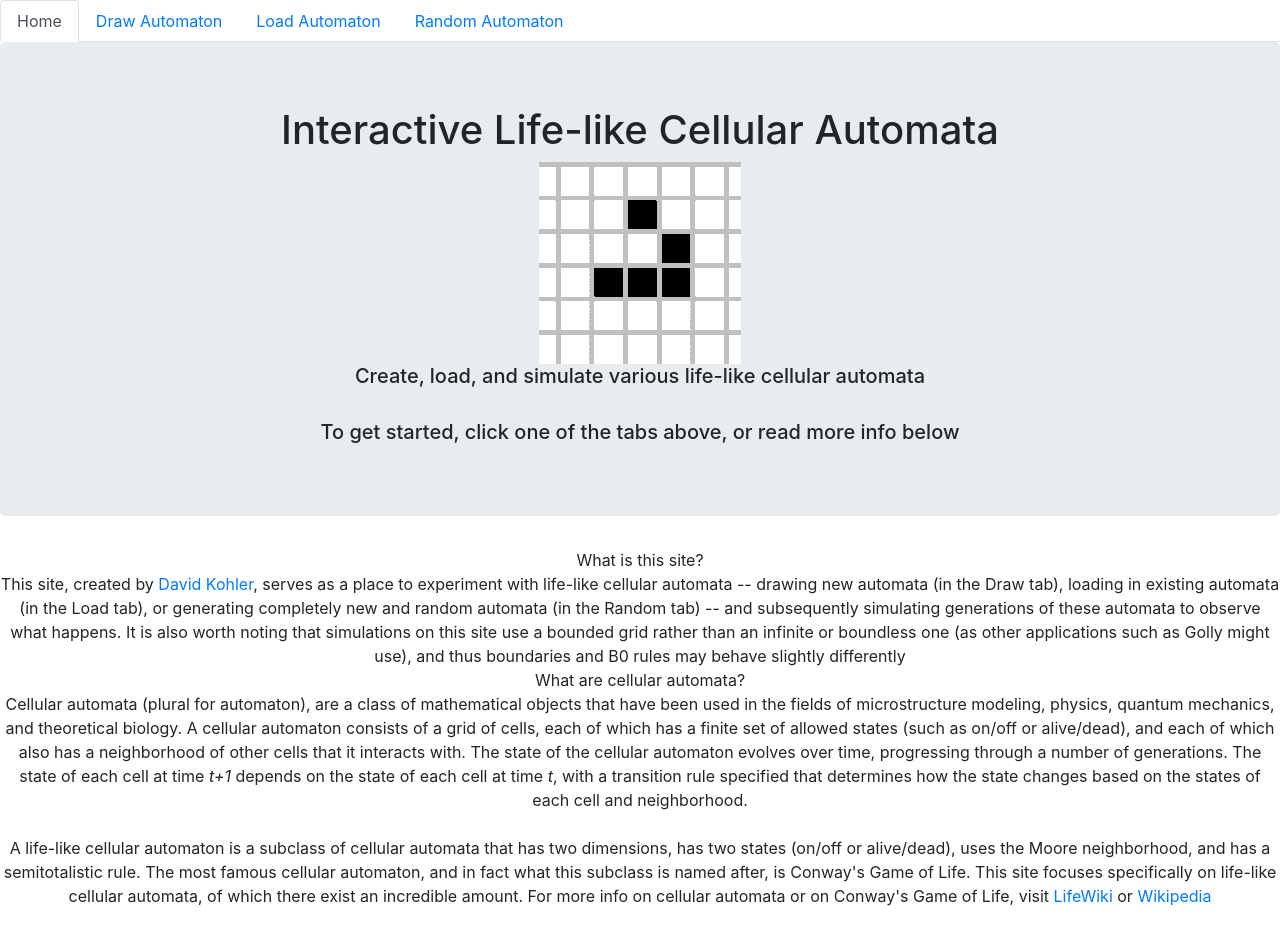
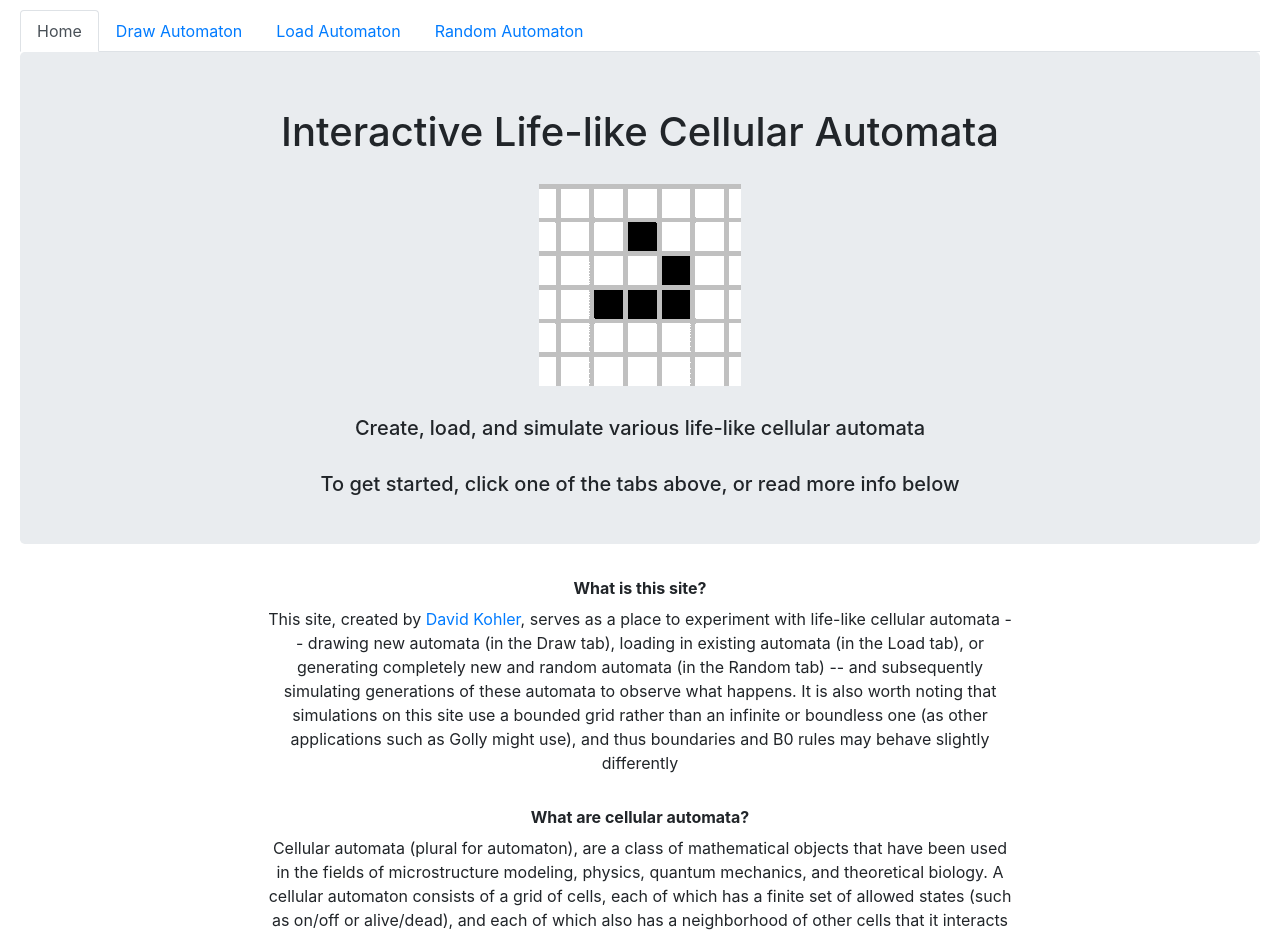
Before and after one commit to DavidKohler/Interactive-Life-like-Cellular-Automata, a React (Create React App) app: page / in a window 1280 px wide. Shown: the top 935 px of the page. Before the commit the page ends 908 px from the top, so only its background shows below. Built offline with nearby package versions, Linux system fonts and the light colour scheme.

Commit message:
[add] added styling to Homepage

```diff
--- a/src/App.js
+++ b/src/App.js
@@ -44,7 +44,8 @@ class App extends React.Component {
 
   render() {
     return (
-      <div className="App">
+      <div className="main-container">
+        <div className="tab-container">
           <Tabs
             defaultActiveKey="home"
             id="main-tab-group"
@@ -64,12 +65,9 @@ class App extends React.Component {
             </Tab>
           </Tabs>
         </div>
+      </div>
     );
   }
 }
 
 export default App;
-
-//TODO:
-// allow user to draw grid
-// styling
--- a/src/css/App.css
+++ b/src/css/App.css
@@ -1,38 +1,7 @@
-.App {
+.main-container {
   text-align: center;
 }
 
-.App-logo {
-  height: 40vmin;
-  pointer-events: none;
+.tab-container {
+  margin: 10px 20px 70px 20px;
 }
-
-@media (prefers-reduced-motion: no-preference) {
-  .App-logo {
-    animation: App-logo-spin infinite 20s linear;
-  }
-}
-
-.App-header {
-  background-color: #282c34;
-  min-height: 100vh;
-  display: flex;
-  flex-direction: column;
-  align-items: center;
-  justify-content: center;
-  font-size: calc(10px + 2vmin);
-  color: white;
-}
-
-.App-link {
-  color: #61dafb;
-}
-
-@keyframes App-logo-spin {
-  from {
-    transform: rotate(0deg);
-  }
-  to {
-    transform: rotate(360deg);
-  }
-}
--- /dev/null
+++ b/src/css/HomePage.css
@@ -0,0 +1,27 @@
+.gif-container {
+  padding: 20px 0px 30px 0px;
+}
+
+.jumbotron {
+  padding: 3.5rem 2rem 2.5rem 2rem !important;
+}
+
+.description-container {
+  padding: 0px 20%;
+}
+
+.site-description {
+  padding-bottom: 30px;
+}
+
+.site-description-header {
+  padding-bottom: 7px;
+}
+
+.automata-description {
+  padding-bottom: 10px;
+}
+
+.automata-description-header {
+  padding-bottom: 7px;
+}
--- a/src/tab_pages/HomePage.js
+++ b/src/tab_pages/HomePage.js
@@ -1,6 +1,11 @@
+import '../css/HomePage.css';
 import exampleGif from '../assets/gliderGif.gif';
 import Jumbotron from 'react-bootstrap/Jumbotron';
 import React, { Component } from 'react';
+
+/*
+    Component for Home Page Tab
+*/
 
 class HomePage extends Component {
   render() {
@@ -21,8 +26,12 @@ class HomePage extends Component {
               below
             </h5>
           </Jumbotron>
-          <div>
-            <div>What is this site?</div>
+        </div>
+        <div className="description-container">
+          <div className="site-description">
+            <div className="site-description-header">
+              <b>What is this site?</b>
+            </div>
             <div>
               This site, created by{' '}
               <a
@@ -42,7 +51,11 @@ class HomePage extends Component {
               such as Golly might use), and thus boundaries and B0 rules may
               behave slightly differently
             </div>
-            <div>What are cellular automata?</div>
+          </div>
+          <div className="automata-description">
+            <div className="automata-description-header">
+              <b>What are cellular automata?</b>
+            </div>
             <div>
               Cellular automata (plural for automaton), are a class of
               mathematical objects that have been used in the fields of
@@ -56,14 +69,14 @@ class HomePage extends Component {
               the state of each cell at time <i>t</i>, with a transition rule
               specified that determines how the state changes based on the
               states of each cell and neighborhood. <br />
-              <br />A life-like cellular automaton is a subclass of cellular
-              automata that has two dimensions, has two states (on/off or
-              alive/dead), uses the Moore neighborhood, and has a semitotalistic
-              rule. The most famous cellular automaton, and in fact what this
-              subclass is named after, is Conway's Game of Life. This site
-              focuses specifically on life-like cellular automata, of which
-              there exist an incredible amount. For more info on cellular
-              automata or on Conway's Game of Life, visit{' '}
+              <br className="custom-break" />A life-like cellular automaton is a
+              subclass of cellular automata that has two dimensions, has two
+              states (on/off or alive/dead), uses the Moore neighborhood, and
+              has a semitotalistic rule. The most famous cellular automaton, and
+              in fact what this subclass is named after, is Conway's Game of
+              Life. This site focuses specifically on life-like cellular
+              automata, of which there exist an incredible amount. For more info
+              on cellular automata or on Conway's Game of Life, visit{' '}
               <a
                 href={'https://www.conwaylife.com/wiki/Main_Page'}
                 rel="noopener noreferrer"
--- a/src/tab_pages/LoadRLEPage.js
+++ b/src/tab_pages/LoadRLEPage.js
@@ -9,7 +9,7 @@ import SavedRLEModal from '../components/SavedRLEModal';
 import React, { Component } from 'react';
 
 /*
-    Component rendering tab to load RLE
+    Component for tab to load RLE
 */
 
 class LoadRLEPage extends Component {
```
Lines whose indentation alone changed are shown as unchanged.
